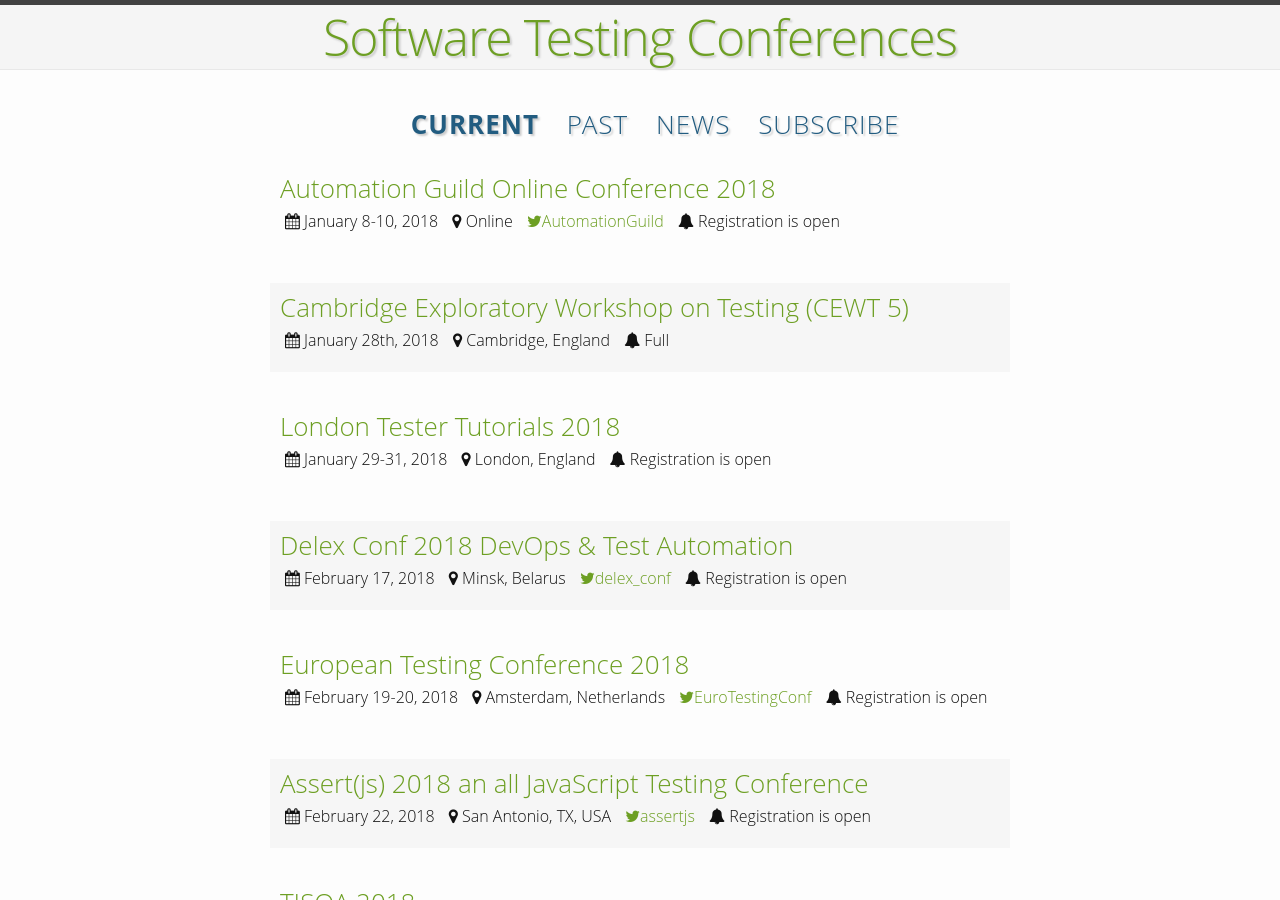
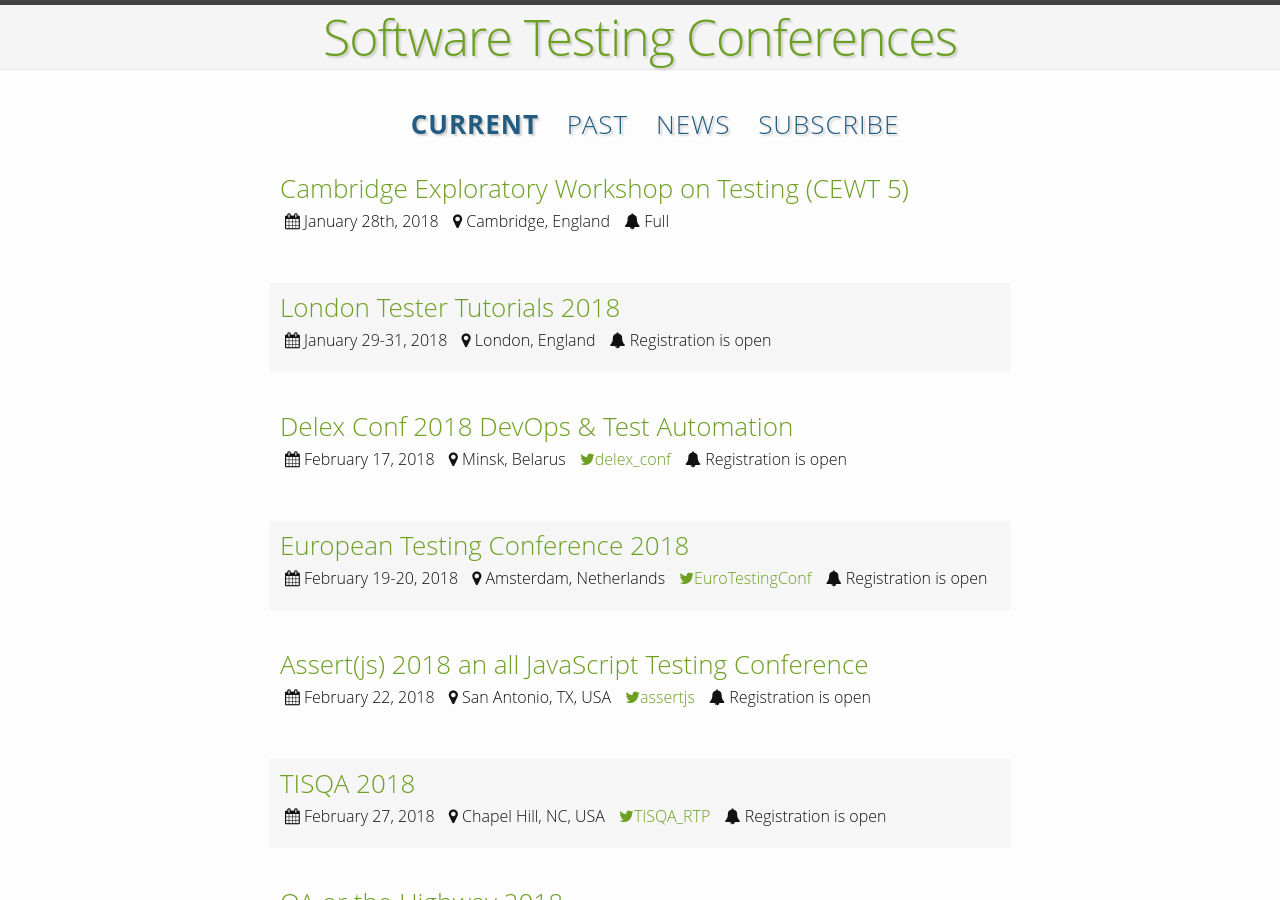
Before and after one commit to TestingConferences/testingconferences.github.io, a Jekyll site: the page built from index.html, in a window 1280 px wide and 900 px high. Built offline with Jekyll 4.4.1, drawn with Linux system fonts in a browser that asks for light colours.

Commit message:
Moved automation guild to past

```diff
--- a/_data/current.yml
+++ b/_data/current.yml
@@ -1,10 +1,3 @@
-- name: Automation Guild Online Conference 2018
-  location: Online
-  dates: "January 8-10, 2018"
-  url: https://automationguild.com/
-  twitter: AutomationGuild
-  status: Registration is open
-
 - name: Cambridge Exploratory Workshop on Testing (CEWT 5)
   location: Cambridge, England
   dates: "January 28th, 2018"
--- a/_data/past.yml
+++ b/_data/past.yml
@@ -1,3 +1,10 @@
+- name: Automation Guild Online Conference 2018
+  location: Online
+  dates: "January 8-10, 2018"
+  url: https://automationguild.com/
+  twitter: AutomationGuild
+  video_url: https://guildconferences.com/product/automation-guild-2018-ticket/
+
 - name: Heisenbug Moscow 2017
   location: Moscow, Russia
   dates: "December 8-9, 2017"
```
